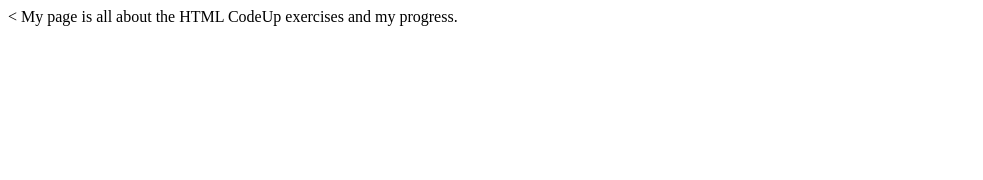
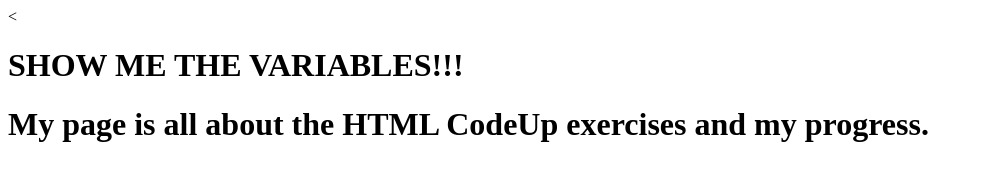
Before and after one commit to ryanorsinger/codeup.dev, a plain HTML site: page public/hello_world.html in a window 1280 px wide. Shown: the whole page, without its empty margins (0-983 px from the left). Drawn offline with Linux system fonts and the light colour scheme.

Commit message:
second commit

```diff
--- a/public/hello_world.html
+++ b/public/hello_world.html
@@ -1,6 +1,9 @@
 <!DOCTYPE html>
 <html lang="en">
 	<head>
+		<!-- this is how we comment in HTML -->
+		<!-- Elements inside the <head> are for the browser </head> -->
+
 		<meta charset="utf-8">
 		<title> My First Web Page </title>
 		<meta name="author" content="Ryan Orsinger">
@@ -10,6 +13,7 @@
 	</head>
 
 	<body>
+		<h1> SHOW ME THE VARIABLES!!! <h1>
 		My page is all about the HTML CodeUp exercises and my progress.
 	</body>
 
```
Also changed, not shown: 1 other file.
